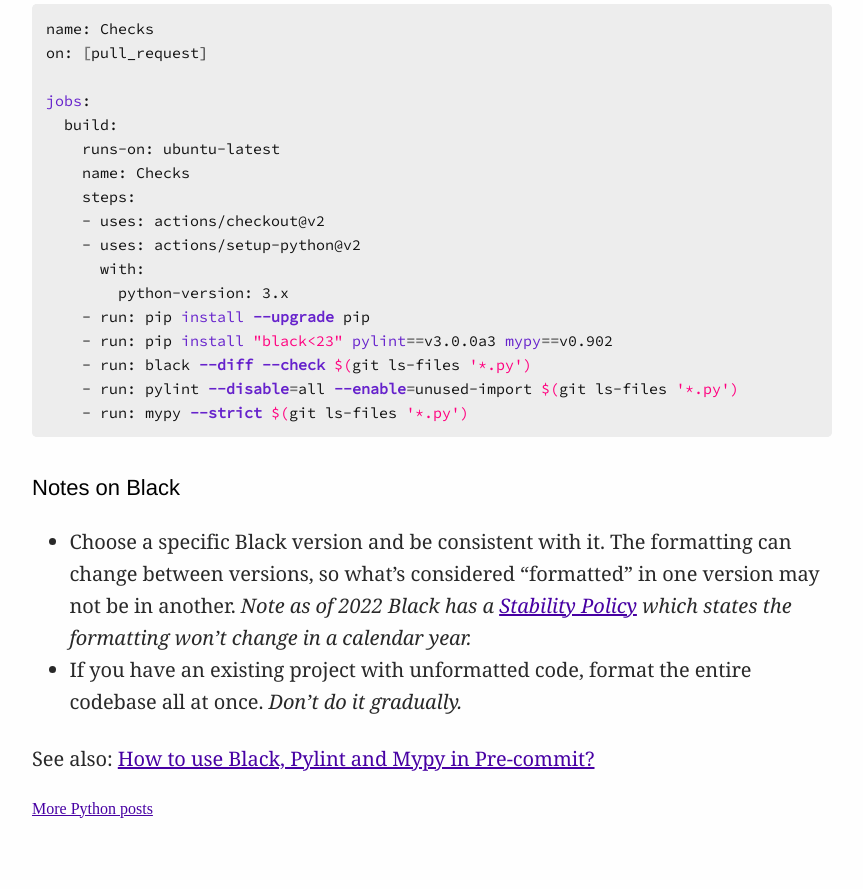
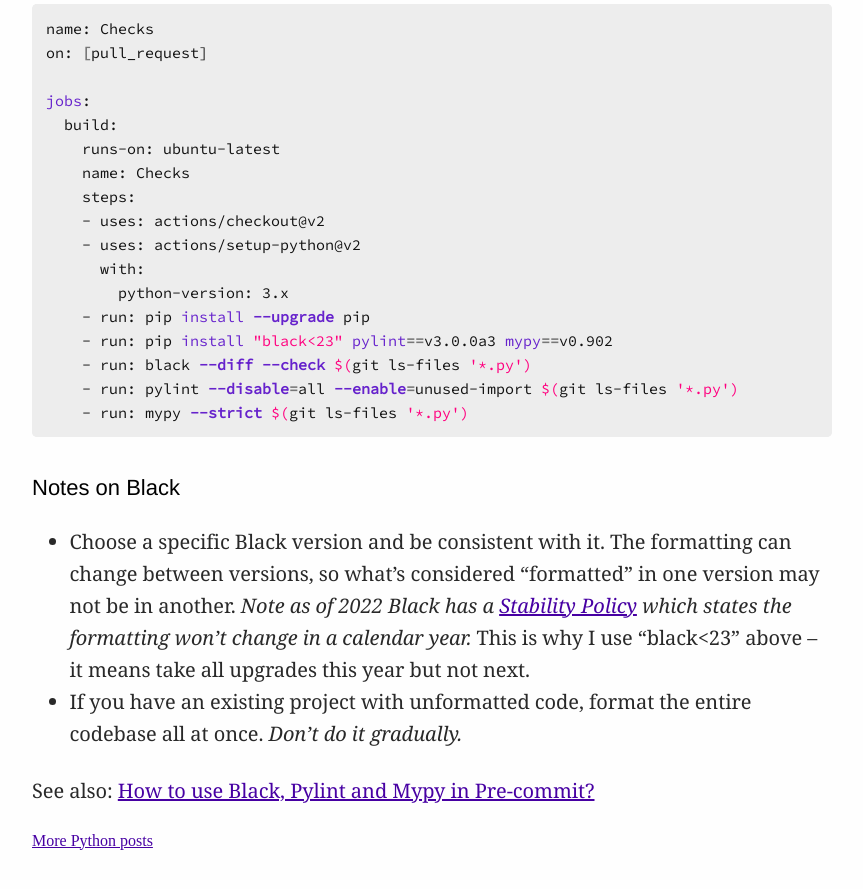
Before and after one commit to explodinglabs/explodinglabs.github.io, a Jekyll site: the page built from docs/_posts/python/2021-07-01-code-quality-github-actions.markdown, in a window 1280 px wide and 900 px high, scrolled down 737 px. Shown: the top 889 px of the window, without its empty margins (208-1071 px from the left). Built offline with Jekyll 4.4.1, drawn with Linux system fonts in a browser that asks for light colours; before the commit the page ends 1605 px from its top, so only the background shows below that.

Commit message:
Update 2021-07-01-code-quality-github-actions.markdown

```diff
--- a/docs/_posts/python/2021-07-01-code-quality-github-actions.markdown
+++ b/docs/_posts/python/2021-07-01-code-quality-github-actions.markdown
@@ -50,7 +50,11 @@
 
 - Choose a specific Black version and be consistent with it.
   The formatting can change between versions, so what's considered
-  "formatted" in one version may not be in another. _Note as of 2022 Black has a [Stability Policy](https://black.readthedocs.io/en/stable/the_black_code_style/index.html) which states the formatting won't change in a calendar year._
+  "formatted" in one version may not be in another. _Note as of
+  2022 Black has a
+  [Stability Policy](https://black.readthedocs.io/en/stable/the_black_code_style/index.html)
+  which states the formatting won't change in a calendar year._ This is why I use "black<23"
+  above -- it means take all upgrades this year but not next.
 - If you have an existing project with unformatted code, format the entire
   codebase all at once. _Don't do it gradually._
 
```
